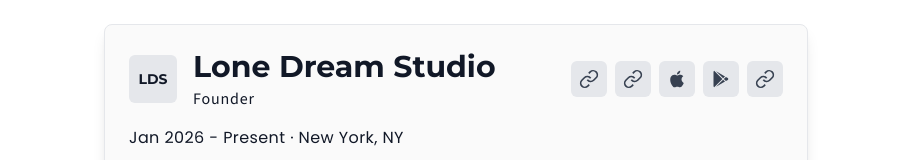
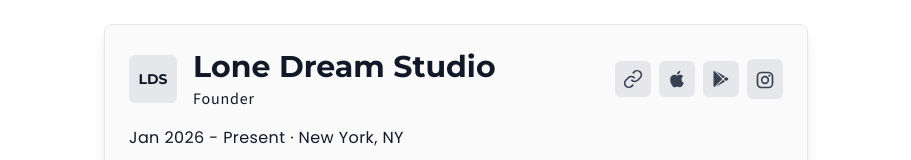
Before and after one commit to Salvist/richie-budijono-nextjs-portfolio, a Next.js app: page /experience in a window 1280 px wide. Shown: the part 182-342 px from the top of the page, without its empty margins (184-1095 px from the left). Built offline with nearby package versions, Linux system fonts and the light colour scheme.

Commit message:
Refactor Home component to reorder RecentPosts and RecentProjects; update ExperienceDevPage to remove Lone Dream Studio link and change Daily Manna link type to Instagram; enhance ExperienceTile to support Instagram links with appropriate icon.

```diff
--- a/src/app/experience/page.tsx
+++ b/src/app/experience/page.tsx
@@ -12,11 +12,6 @@ export default function ExperienceDevPage() {
       "Developed and released TrackU, a personalized finance app with receipt and statement scanning.",
     ],
     links: [
-      {
-        url: "https://www.richiebudijono.com/studio",
-        type: "link",
-        label: "Lone Dream Studio",
-      },
       {
         url: "https://mannahabit.com/",
         type: "link",
@@ -34,7 +29,7 @@ export default function ExperienceDevPage() {
       },
       {
         url: "https://www.instagram.com/dailymanna.bible",
-        type: "link",
+        type: "instagram",
         label: "Daily Manna on Instagram",
       },
     ],
--- a/src/app/page.tsx
+++ b/src/app/page.tsx
@@ -8,8 +8,8 @@ export default function Home() {
     <section className="mt-28">
       <div className="container max-w-3xl">
         <Intro />
+        <RecentProjects />
         <RecentPosts />
-        <RecentProjects />
         <Skills />
       </div>
     </section>
--- a/src/components/experience_tile.tsx
+++ b/src/components/experience_tile.tsx
@@ -1,5 +1,6 @@
 import Image from "next/image";
 import Link from "next/link";
+import InstagramIcon from "@mui/icons-material/Instagram";
 import { montserrat, sourceSansPro } from "@/lib/fonts";
 
 // Link icon components
@@ -30,7 +31,7 @@ const LinkIcon = () => (
 
 export interface ExperienceLink {
   url: string;
-  type: "app-store" | "google-play" | "link";
+  type: "app-store" | "google-play" | "instagram" | "link";
   label?: string;
 }
 
@@ -57,6 +58,8 @@ function getLinkLabel(link: ExperienceLink) {
       ? "App Store"
       : link.type === "google-play"
       ? "Google Play"
+      : link.type === "instagram"
+      ? "Instagram"
       : "External Link")
   );
 }
@@ -68,6 +71,8 @@ export default function ExperienceTile({ experience }: ExperienceTileProps) {
         return <AppStoreIcon />;
       case "google-play":
         return <GooglePlayIcon />;
+      case "instagram":
+        return <InstagramIcon style={{ fontSize: 20 }} />;
       case "link":
         return <LinkIcon />;
       default:
```
